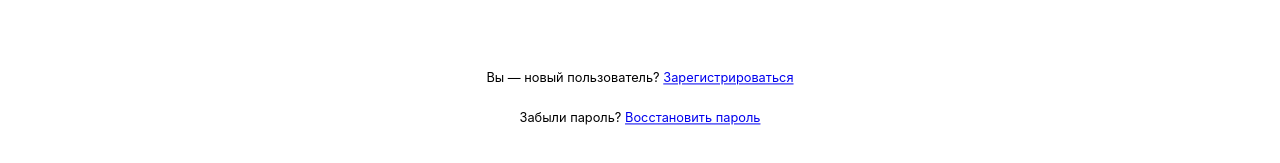
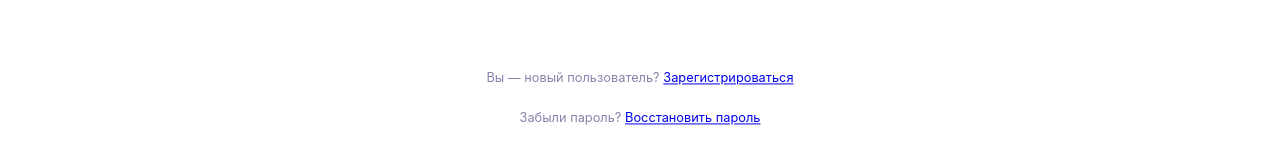
Before and after one commit to krnl0138/cv_yandex_react, a React (Create React App) app: page /login in a window 1280 px wide. Shown: the part 381-544 px from the top of the page. Built offline with nearby package versions, Linux system fonts and the light colour scheme; no server answers.

Commit message:
add link mixin w/ default color

```diff
--- a/src/pages/forgot-password/forgot-password.module.scss
+++ b/src/pages/forgot-password/forgot-password.module.scss
@@ -2,3 +2,4 @@
 
 @include basePageMainBlock;
 @include baseFormMargin;
+@include linkDefault;
--- a/src/pages/forgot-password/forgot-password.tsx
+++ b/src/pages/forgot-password/forgot-password.tsx
@@ -61,7 +61,7 @@ export default function ForgotPassword(): JSX.Element {
 
             </form>
 
-            <p className="text text_type_main-default text_color_inactive">
+            <p className={`${styles.link} text text_type_main-default text_color_inactive`}>
                 Вспомнили пароль? <Link to={{ pathname: '/login' }}>Войти</Link>
             </p>
         </div>
--- a/src/pages/login/login.module.scss
+++ b/src/pages/login/login.module.scss
@@ -2,3 +2,4 @@
 
 @include basePageMainBlock;
 @include baseFormMargin;
+@include linkDefault;
--- a/src/pages/login/login.tsx
+++ b/src/pages/login/login.tsx
@@ -73,11 +73,11 @@ export default function Login(): JSX.Element {
 
             </form>
 
-            <p className="text text_type_main-default text_color_inactive">
+            <p className={`${styles.link} text text_type_main-default text_color_inactive`}>
                 Вы — новый пользователь? <Link to={{ pathname: '/register' }}>Зарегистрироваться</Link>
             </p>
 
-            <p className="text text_type_main-default text_color_inactive">
+            <p className={`${styles.link} text text_type_main-default text_color_inactive`}>
                 Забыли пароль? <Link to={{ pathname: '/forgot-password' }}>Восстановить пароль</Link>
             </p>
         </div>
--- a/src/pages/register/register.module.scss
+++ b/src/pages/register/register.module.scss
@@ -2,3 +2,4 @@
 
 @include basePageMainBlock;
 @include baseFormMargin;
+@include linkDefault;
--- a/src/pages/register/register.tsx
+++ b/src/pages/register/register.tsx
@@ -87,7 +87,7 @@ export default function Register(): JSX.Element {
                     </div>
                 </form>
 
-                <p className="text text_type_main-default text_color_inactive">
+                <p className={`${styles.link} text text_type_main-default text_color_inactive`}>
                     Уже зарегистрированы? <Link to={{ pathname: '/login' }}>Войти</Link>
                 </p>
             </div>
--- a/src/pages/reset-password/reset-password.module.scss
+++ b/src/pages/reset-password/reset-password.module.scss
@@ -2,3 +2,4 @@
 
 @include basePageMainBlock;
 @include baseFormMargin;
+@include linkDefault;
--- a/src/pages/reset-password/reset-password.tsx
+++ b/src/pages/reset-password/reset-password.tsx
@@ -76,7 +76,7 @@ export default function ResetPassword(): JSX.Element {
 
             </form>
 
-            <p className="text text_type_main-default text_color_inactive">
+            <p className={`${styles.link} text text_type_main-default text_color_inactive`}>
                 Вспомнили пароль? <Link to={{ pathname: '/login' }}>Войти</Link>
             </p>
 
--- a/src/styles/mixins.scss
+++ b/src/styles/mixins.scss
@@ -42,3 +42,13 @@
         margin-top: 24px;
     }
 }
+
+@mixin linkDefault {
+    .link {
+        text-decoration: none;
+        color: #8585AD;
+        &:visited {
+            color: #8585AD;
+        }
+    }
+}
```
